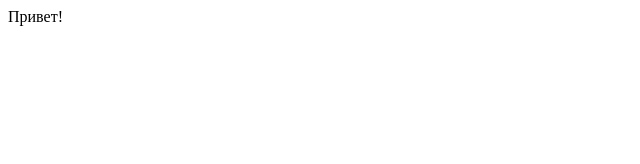
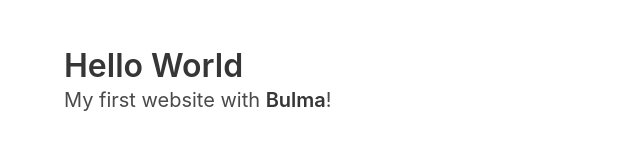
Before and after one commit to maksymmazurenko/my-first-website, a plain HTML site: page index.html in a window 1280 px wide. Shown: the whole page, without its empty margins (0-640 px from the left). Drawn offline with nearby package versions, Linux system fonts and the light colour scheme.

Commit message:
my-first-page

```diff
--- a/index.html
+++ b/index.html
@@ -1,11 +1,21 @@
 <!DOCTYPE html>
-<html lang="en">
-<head>
-    <meta charset="UTF-8">
-    <meta name="viewport" content="width=device-width, initial-scale=1.0">
-    <title>Document</title>
-</head>
-<body>
-    Привет!
-</body>
+<html>
+  <head>
+    <meta charset="utf-8">
+    <meta name="viewport" content="width=device-width, initial-scale=1">
+    <title>Hello Bulma!</title>
+    <link rel="stylesheet" href="https://cdn.jsdelivr.net/npm/bulma@0.9.1/css/bulma.min.css">
+  </head>
+  <body>
+  <section class="section">
+    <div class="container">
+      <h1 class="title">
+        Hello World
+      </h1>
+      <p class="subtitle">
+        My first website with <strong>Bulma</strong>!
+      </p>
+    </div>
+  </section>
+  </body>
 </html>
```
